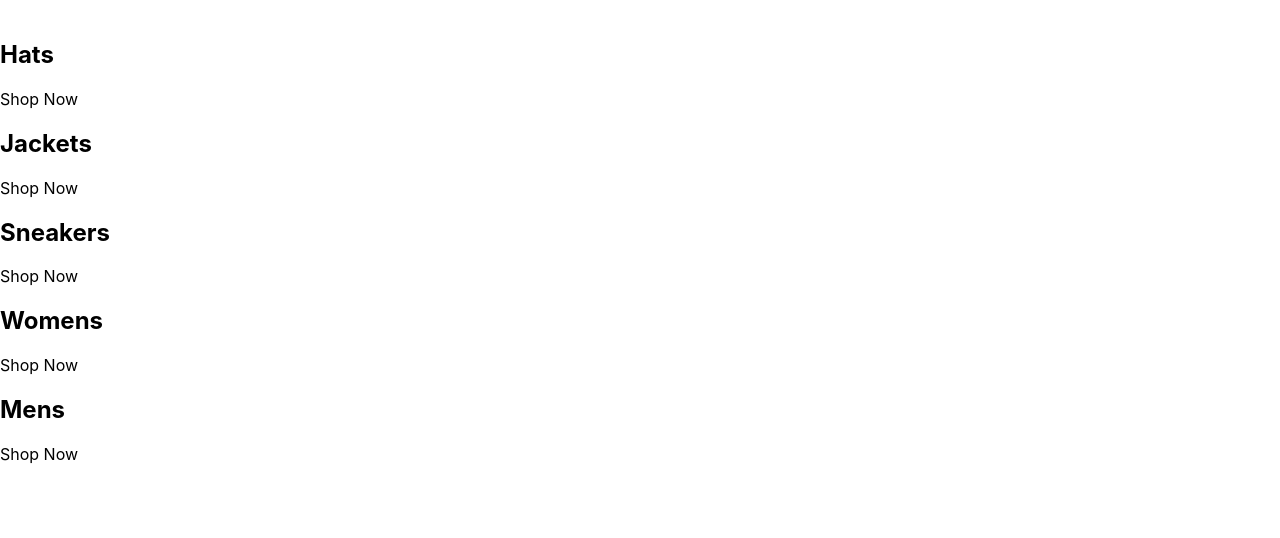
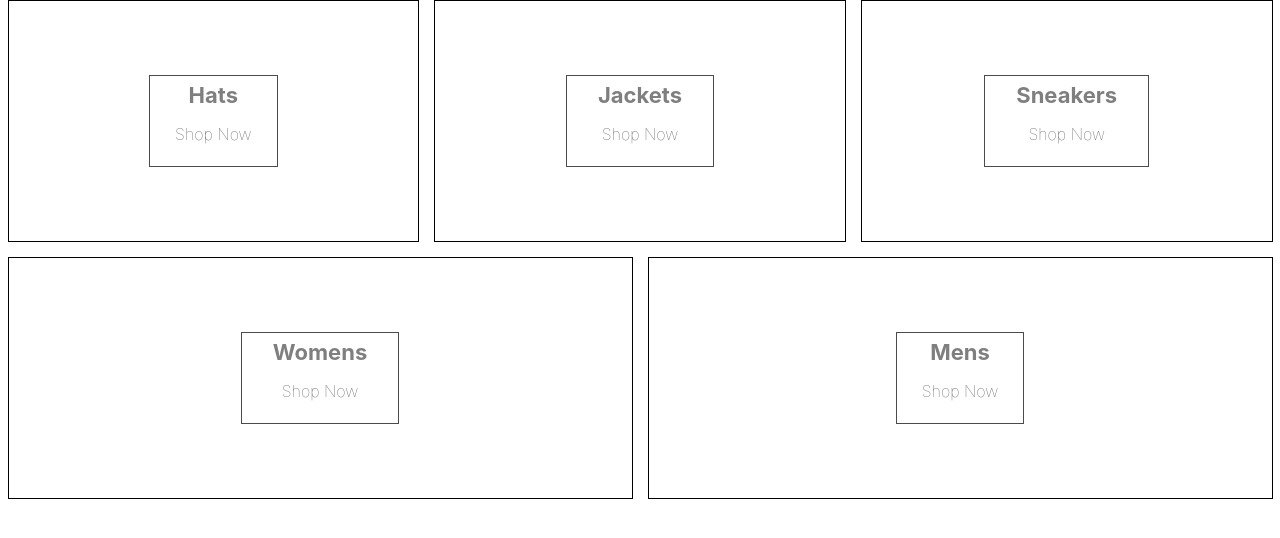
Before and after one commit to Ahmed1995mansour/clothing-shop, a React (Create React App) app: page / in a window 1280 px wide. Shown: the top 538 px of the page. Built offline with nearby package versions, Linux system fonts and the light colour scheme.

Commit message:
added basic structure for categories and installed sass

```diff
--- a/package.json
+++ b/package.json
@@ -9,6 +9,7 @@
     "react": "^18.2.0",
     "react-dom": "^18.2.0",
     "react-scripts": "5.0.1",
+    "sass": "^1.69.5",
     "web-vitals": "^2.1.4"
   },
   "scripts": {
--- a/src/App.js
+++ b/src/App.js
@@ -1,29 +1,41 @@
+import './categories.styles.scss';
+
 const App = () => {
+  // const [categories, setCategories] = useState([])
+  const categories = [
+    {
+      id: 1,
+      title: 'Hats',
+    },
+    {
+      id: 2,
+      title: 'Jackets',
+    },
+    {
+      id: 3,
+      title: 'Sneakers',
+    },
+    {
+      id: 4,
+      title: 'Womens',
+    },
+    {
+      id: 5,
+      title: 'Mens',
+    },
+  ];
   return (
     <div className='categories-container'>
-      <div className='category-container'>
-        <img src='' />
-        <div className='category-body-container'>
-          <h2>Hats</h2>
-          <p>Shop Now</p>
-        </div>
-        <div className='category-body-container'>
-          <h2>Jackets</h2>
-          <p>Shop Now</p>
+      {categories.map((category) => (
+        <div key={category.id} className='category-container'>
+          <img src='' />
+          <div className='background-image'></div>
           <div className='category-body-container'>
-            <h2>Sneakers</h2>
-            <p>Shop Now</p>
-          </div>
-          <div className='category-body-container'>
-            <h2>Womens</h2>
-            <p>Shop Now</p>
-          </div>
-          <div className='category-body-container'>
-            <h2>Mens</h2>
+            <h2>{category.title}</h2>
             <p>Shop Now</p>
           </div>
         </div>
-      </div>
+      ))}
     </div>
   );
 };
--- /dev/null
+++ b/src/categories.styles.scss
@@ -0,0 +1,75 @@
+.categories-container {
+    width: 100%;
+    display: flex;
+    flex-wrap: wrap;
+    justify-content: space-between;
+  }
+
+  .category-container {
+    min-width: 30%;
+    height: 240px;
+    flex: 1 1 auto;
+    display: flex;
+    align-items: center;
+    justify-content: center;
+    border: 1px solid black;
+    margin: 0 7.5px 15px;
+    overflow: hidden;
+
+    &:hover {
+      cursor: pointer;
+
+      & .background-image {
+        transform: scale(1.1);
+        transition: transform 6s cubic-bezier(0.25, 0.45, 0.45, 0.95);
+      }
+
+      & .category-body-container {
+        opacity: 0.9;
+      }
+    }
+
+    &.large {
+      height: 380px;
+    }
+
+    &:first-child {
+      margin-right: 7.5px;
+    }
+
+    &:last-child {
+      margin-left: 7.5px;
+    }
+
+    .background-image {
+      width: 100%;
+      height: 100%;
+      background-size: cover;
+      background-position: center;
+    }
+
+    .category-body-container {
+      height: 90px;
+      padding: 0 25px;
+      display: flex;
+      flex-direction: column;
+      align-items: center;
+      justify-content: center;
+      border: 1px solid black;
+      background-color: white;
+      opacity: 0.7;
+      position: absolute;
+
+      h2 {
+        font-weight: bold;
+        margin: 0 6px 0;
+        font-size: 22px;
+        color: #4a4a4a;
+      }
+
+      p {
+        font-weight: lighter;
+        font-size: 16px;
+      }
+    }
+  }
```
Also changed, not shown: 1 other file (tests, documents, lock files or other folders).
